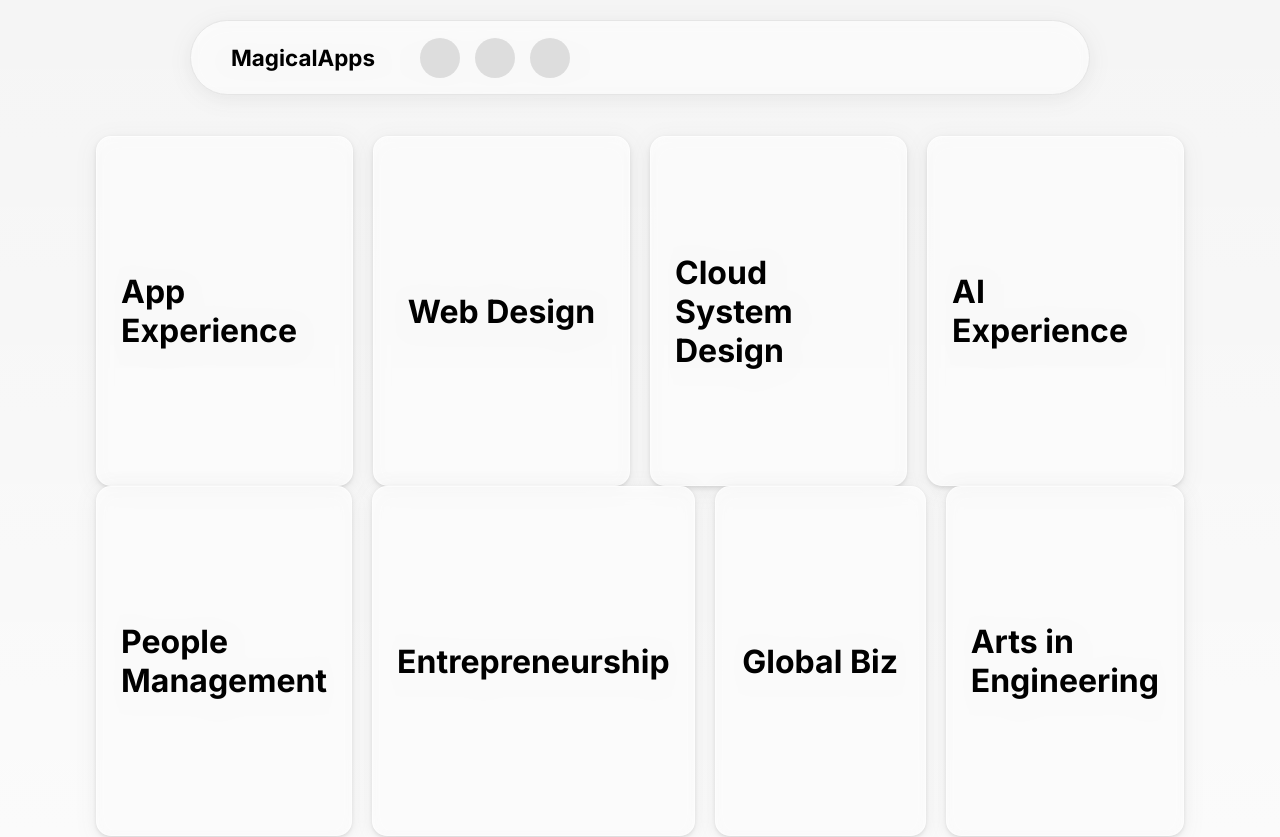
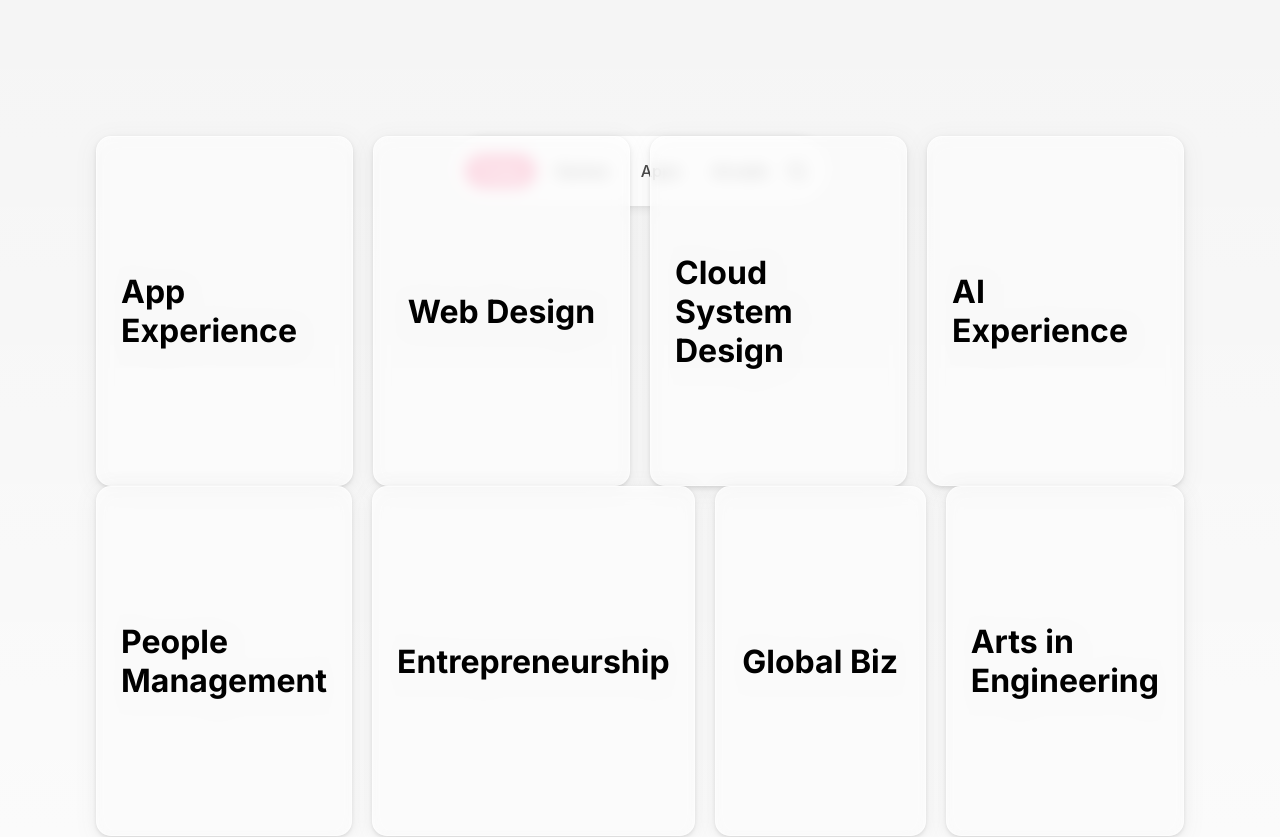
Before and after one commit to shotastage/shotastage.GitHub, a Next.js app: page / in a window 1280 px wide. Shown: the top 837 px of the page. Built offline with nearby package versions, Linux system fonts and the light colour scheme.

Commit message:
add new navbar

```diff
--- a/package.json
+++ b/package.json
@@ -10,6 +10,7 @@
   },
   "dependencies": {
     "jsdom": "^24.1.0",
+    "lucide-react": "^0.400.0",
     "next": "14.2.3",
     "react": "^18",
     "react-dom": "^18"
--- a/src/app/posts/[slug]/page.tsx
+++ b/src/app/posts/[slug]/page.tsx
@@ -88,7 +88,7 @@ export default async function Page({ params }: { params: { slug: string } }) {
   return (
     <>
       <main className={styles.main}>
-        <NavigationPill addBackButton={true} />
+        <NavigationPill />
         <div className={styles.tableOfContents}>
           <span className={styles.tableOfContentsHeading}>目次</span>
           <TableOfContents items={tableOfContents} />
--- a/src/views/NavigationPill.tsx
+++ b/src/views/NavigationPill.tsx
@@ -1,47 +1,60 @@
-'use client';
+"use client";
 
-import React, { useState, useEffect } from "react";
-import styles from "./NavigationStyle.module.scss";
-import layout from "./NavigationLayout.module.scss";
+import React, { useState, useRef, useEffect } from 'react';
+import { Search } from 'lucide-react';
+import styles from './NavigationStyle.module.scss';
 
-interface NavigationPillProps {
-  addBackButton?: boolean;
+
+interface TabRefs {
+  [key: string]: HTMLButtonElement | null;
 }
 
-const NavigationPill: React.FC<NavigationPillProps> = ({ addBackButton }) => {
-  const [isSticky, setIsSticky] = useState(false);
+const NavigationPill: React.FC = () => {
+  const [activeTab, setActiveTab] = useState('Today');
+  const [highlightStyle, setHighlightStyle] = useState({});
+  const tabsRef = useRef<TabRefs>({});
+
+  const tabs = ['Today', 'Games', 'Apps', 'Arcade'];
 
   useEffect(() => {
-    const handleScroll = () => {
-      const offset = window.scrollY;
-      setIsSticky(offset > 100);
-    };
-
-    window.addEventListener('scroll', handleScroll);
-
-    return () => {
-      window.removeEventListener('scroll', handleScroll);
-    };
-  }, []);
+    const activeTabElement = tabsRef.current[activeTab];
+    if (activeTabElement) {
+      setHighlightStyle({
+        width: `${activeTabElement.offsetWidth}px`,
+        transform: `translateX(${activeTabElement.offsetLeft}px)`,
+      });
+    }
+  }, [activeTab]);
 
   return (
-    <div className={`${styles.navPill} ${isSticky ? styles.sticky : ''}`}>
-      {addBackButton && (
-        <span className={layout.backNavigation}>
-          <button onClick={() => window.history.back()} className={styles.backNavigation}>
-            Back
-          </button>
-        </span>
-      )}
-      <a href="/" className={styles.brand}>
-        MagicalApps
-      </a>
-      <div className={styles.links}>
-        <a href="#" className={styles.link}></a>
-        <a href="#" className={styles.link}></a>
-        <a href="#" className={styles.link}></a>
+    <nav className={styles.navBarWrapper}>
+      <div className={styles.navBar}>
+        <div className={styles.tabContainer}>
+          <div
+            className={styles.highlight}
+            style={highlightStyle}
+          />
+          {tabs.map((tab) => (
+            <button
+              key={tab}
+              ref={(el) => {
+                if (el) tabsRef.current[tab] = el;
+              }}
+              className={`${styles.tab} ${activeTab === tab ? styles.active : ''}`}
+              onClick={() => setActiveTab(tab)}
+            >
+              {tab}
+            </button>
+          ))}
+        </div>
+        <button className={styles.searchButton}>
+          <svg className={styles.searchIcon} xmlns="http://www.w3.org/2000/svg" viewBox="0 0 24 24" fill="none" stroke="currentColor" strokeWidth="2" strokeLinecap="round" strokeLinejoin="round">
+            <circle cx="11" cy="11" r="8"></circle>
+            <line x1="21" y1="21" x2="16.65" y2="16.65"></line>
+          </svg>
+        </button>
       </div>
-    </div>
+    </nav>
   );
 };
 
--- a/src/views/NavigationStyle.module.scss
+++ b/src/views/NavigationStyle.module.scss
@@ -1,112 +1,83 @@
-@use "../styles/mixins";
+// NavigationBar.module.scss
 
-$brandFontSize: 1.5em;
-$linkSize: 40px;
-$linkMargin: 15px;
+$nav-bg-color: #ffffff; // 背景を白に変更
+$nav-text-color: #4a4a4a; // テキストの色をダークグレーに
+$nav-active-color: #ff6d99; // アクティブ状態の色を青に
+$nav-hover-color: #e0e0e0; // ホバー状態の色をライトグレーに
 
-.navPill {
+.navBarWrapper {
+  font-family: -apple-system, BlinkMacSystemFont, 'Segoe UI', Roboto, 'Helvetica Neue', Arial, sans-serif;
+  font-size: 16px;
+  line-height: 1.5;
   position: fixed;
-  top: 20px;
-  left: 50%;
-  transform: translateX(-50%) translateZ(0);
+
+
+  .navBar {
     display: flex;
     align-items: center;
-  @include mixins.light-glass-bg;
-  border-radius: 50px;
-  padding: 20px 40px;
-  z-index: 1000;
-  min-width: 900px;
-  height: 75px;
-  border: 1px solid rgb(229, 229, 229);
-  transition: all 0.3s cubic-bezier(0.25, 0.8, 0.25, 1);
-  will-change: transform, top, border-radius, width, padding, height, background-color, box-shadow;
-
-  &.sticky {
-    top: 0;
-    border-radius: 0;
+    justify-content: space-between;
+    background-color: $nav-bg-color;
+    padding: 8px 16px;
+    border-radius: 9999px;
+    position: relative;
     width: 100%;
-    min-width: 100%;
-    padding: 10px 20px;
-    height: 60px;
-    background-color: rgba(255, 255, 255, 0.9);
-    box-shadow: 0 2px 4px rgba(0, 0, 0, 0.1);
-    border-top: none;
-    border-right: none;
-    border-left: none;
-    border-bottom: 1px solid rgb(229, 229, 229);
+    max-width: 600px;
+    margin: 0 auto;
+    height: 70px;
+    box-shadow: 0 2px 10px rgba(0, 0, 0, 0.1); // 軽いシャドウを追加
   }
 
-  @media screen and (max-width: 480px) {
-    width: 90%;
-    min-width: 100px;
+  .tabContainer {
+    display: flex;
+    align-items: center;
+    position: relative;
+    gap: 8px;
+  }
+
+  .highlight {
+    position: absolute;
+    height: 34px;
+    background-color: $nav-active-color;
+    border-radius: 9999px;
+    transition: all 0.3s ease-in-out;
+  }
+
+  .tab {
+    padding: 6px 12px;
+    border-radius: 9999px;
+    transition: all 0.2s;
+    position: relative;
+    z-index: 10;
+    color: $nav-text-color;
+    background: none;
+    border: none;
+    cursor: pointer;
+    font-size: inherit;
+    font-family: inherit;
+    font-weight: 500;
+
+    &:hover {
+      background-color: $nav-hover-color;
+    }
+
+    &.active {
+      color: #ffffff; // アクティブなタブのテキストを白に
     }
   }
 
-.brand {
-  font-size: 1.4em;
-  font-weight: bold;
-  margin-right: 30px;
-  transition: font-size 0.3s cubic-bezier(0.25, 0.8, 0.25, 1);
-  transform: translateZ(0);
-  will-change: font-size;
-
-  .sticky & {
-    font-size: 1.2em;
+  .searchButton {
+    padding: 8px;
+    background: none;
+    border: none;
+    cursor: pointer;
+    display: flex;
+    align-items: center;
+    justify-content: center;
   }
 
-  @media screen and (max-width: 480px) {
-    font-size: 1.2em;
-    margin-right: 20px;
+  .searchIcon {
+    height: 20px;
+    width: 20px;
+    color: $nav-text-color;
   }
 }
-
-.links {
-  display: flex;
-}
-
-.link {
-  width: 40px;
-  height: 40px;
-  background-color: #ddd;
-  border-radius: 50%;
-  margin-left: 15px;
-  transition: all 0.3s cubic-bezier(0.25, 0.8, 0.25, 1);
-  transform: translateZ(0);
-  will-change: width, height, margin-left;
-
-  .sticky & {
-    width: 35px;
-    height: 35px;
-    margin-left: 10px;
-  }
-
-  @media screen and (max-width: 480px) {
-    width: 30px;
-    height: 30px;
-    margin-left: 10px;
-  }
-}
-
-.link:hover {
-  background-color: #aaa;
-}
-
-.backNavigation {
-  width: 70px;
-  height: 45px;
-  border-radius: calc(45px / 2);
-  display: flex;
-  justify-content: center;
-  align-items: center;
-  @include mixins.dark-glass-bg;
-  cursor: pointer;
-  color: white;
-  transition: all 0.3s cubic-bezier(0.25, 0.8, 0.25, 1);
-  transform: translateZ(0);
-  will-change: width, height;
-
-  .sticky & {
-    width: 60px;
-    height: 35px;
-  }
-}
```
Also changed, not shown: src/app/posts/[slug]/page.module.scss (+56 -80 lines), 1 other file (tests, documents, lock files or other folders). Lines whose indentation alone changed are shown as unchanged.
